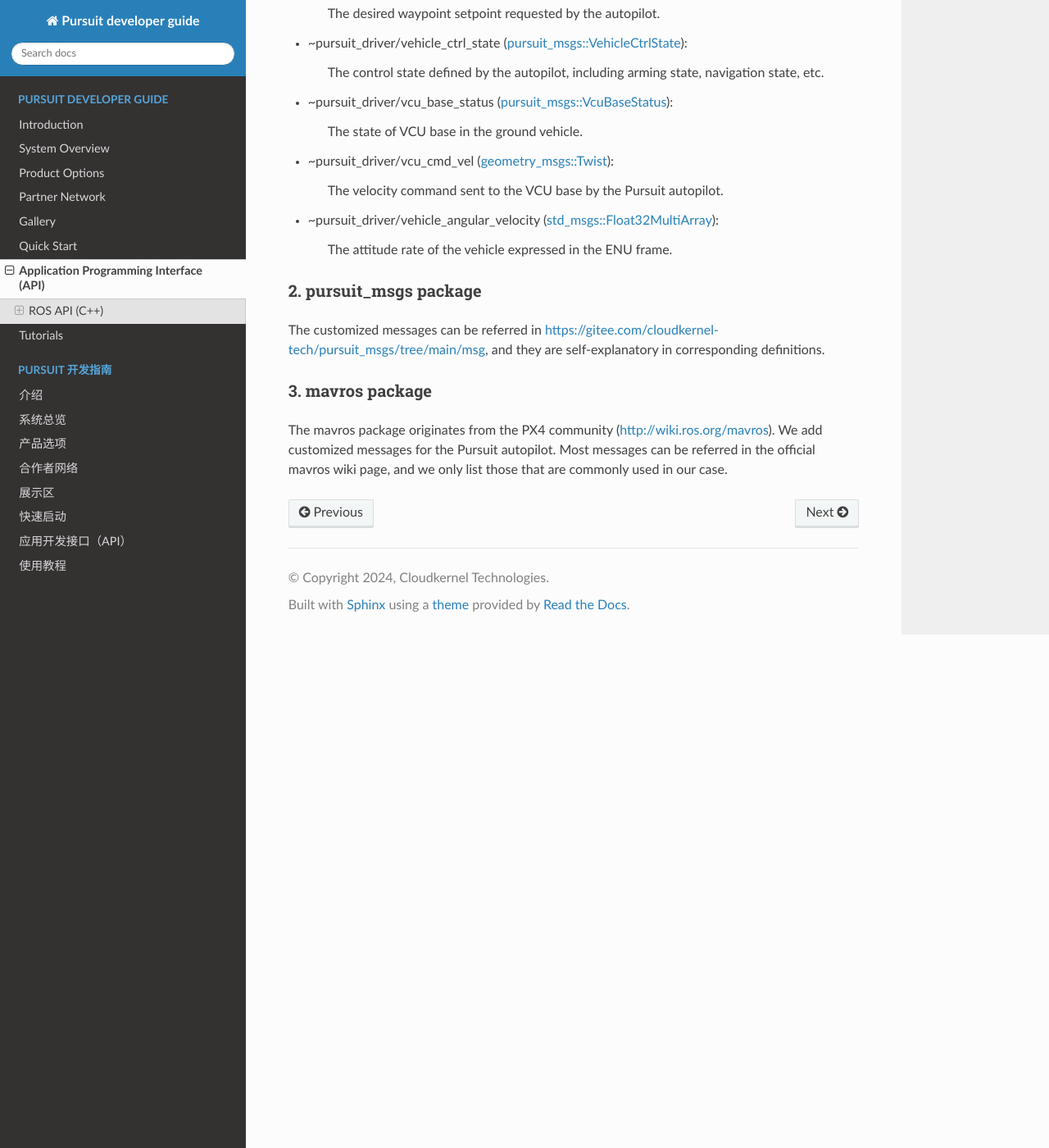
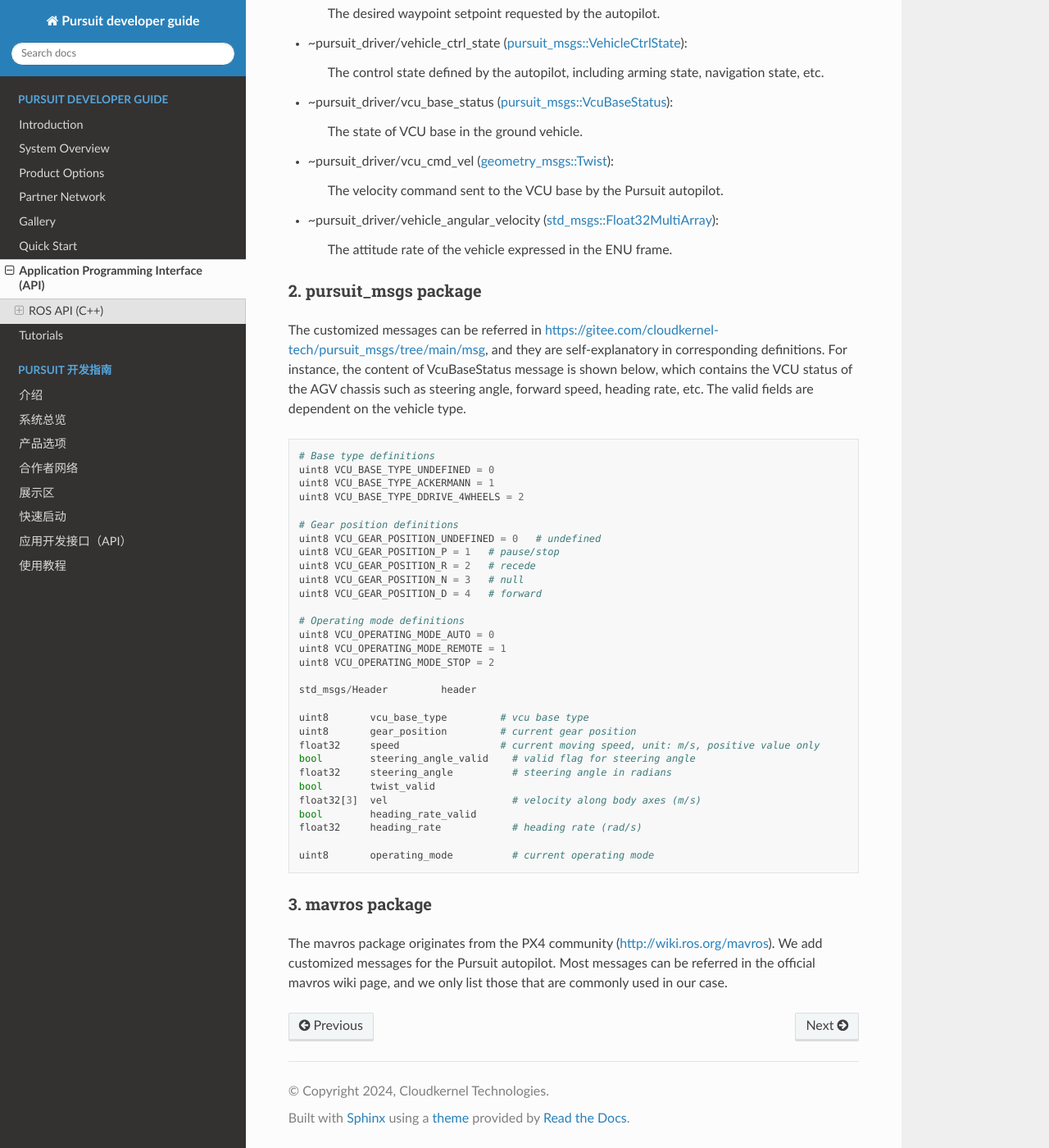
Before and after one commit to cloudkernel-tech/pursuit-guide, a Sphinx documentation site: the page built from docs/api.rst, in a window 1280 px wide and 1400 px high, scrolled down 1586 px. Shown: the whole window at 82% size. Built offline with Sphinx 7.4.7 and the Read the Docs theme 2.0.0, drawn with Linux system fonts in a browser that asks for light colours.

```diff
--- a/docs/api.rst
+++ b/docs/api.rst
@@ -87,7 +87,42 @@ The ROS API for Pursuit autopilot is implemented in ROS packages, and we maintai
 2. pursuit_msgs package
 ^^^^^^^^^^^^^^^^^^^^^^^^^^^^
 
-The customized messages can be referred in `<https://gitee.com/cloudkernel-tech/pursuit_msgs/tree/main/msg>`_, and they are self-explanatory in corresponding definitions.
+The customized messages can be referred in `<https://gitee.com/cloudkernel-tech/pursuit_msgs/tree/main/msg>`_, and they are self-explanatory in corresponding definitions. For instance,
+the content of VcuBaseStatus message is shown below, which contains the VCU status of the AGV chassis such as steering angle, forward speed, heading rate, etc. The valid fields are
+dependent on the vehicle type.
+
+::
+
+        # Base type definitions
+        uint8 VCU_BASE_TYPE_UNDEFINED = 0
+        uint8 VCU_BASE_TYPE_ACKERMANN = 1
+        uint8 VCU_BASE_TYPE_DDRIVE_4WHEELS = 2
+
+        # Gear position definitions
+        uint8 VCU_GEAR_POSITION_UNDEFINED = 0   # undefined
+        uint8 VCU_GEAR_POSITION_P = 1   # pause/stop
+        uint8 VCU_GEAR_POSITION_R = 2   # recede
+        uint8 VCU_GEAR_POSITION_N = 3   # null
+        uint8 VCU_GEAR_POSITION_D = 4   # forward
+
+        # Operating mode definitions
+        uint8 VCU_OPERATING_MODE_AUTO = 0
+        uint8 VCU_OPERATING_MODE_REMOTE = 1
+        uint8 VCU_OPERATING_MODE_STOP = 2
+
+        std_msgs/Header 	header
+
+        uint8       vcu_base_type         # vcu base type
+        uint8       gear_position         # current gear position
+        float32     speed                 # current moving speed, unit: m/s, positive value only
+        bool        steering_angle_valid    # valid flag for steering angle
+        float32     steering_angle          # steering angle in radians
+        bool        twist_valid
+        float32[3]  vel                     # velocity along body axes (m/s)
+        bool        heading_rate_valid
+        float32     heading_rate            # heading rate (rad/s)
+
+        uint8       operating_mode          # current operating mode
 
 
 3. mavros package
```
Also changed, not shown: docs/api-zh.rst (+36 -2 lines).
